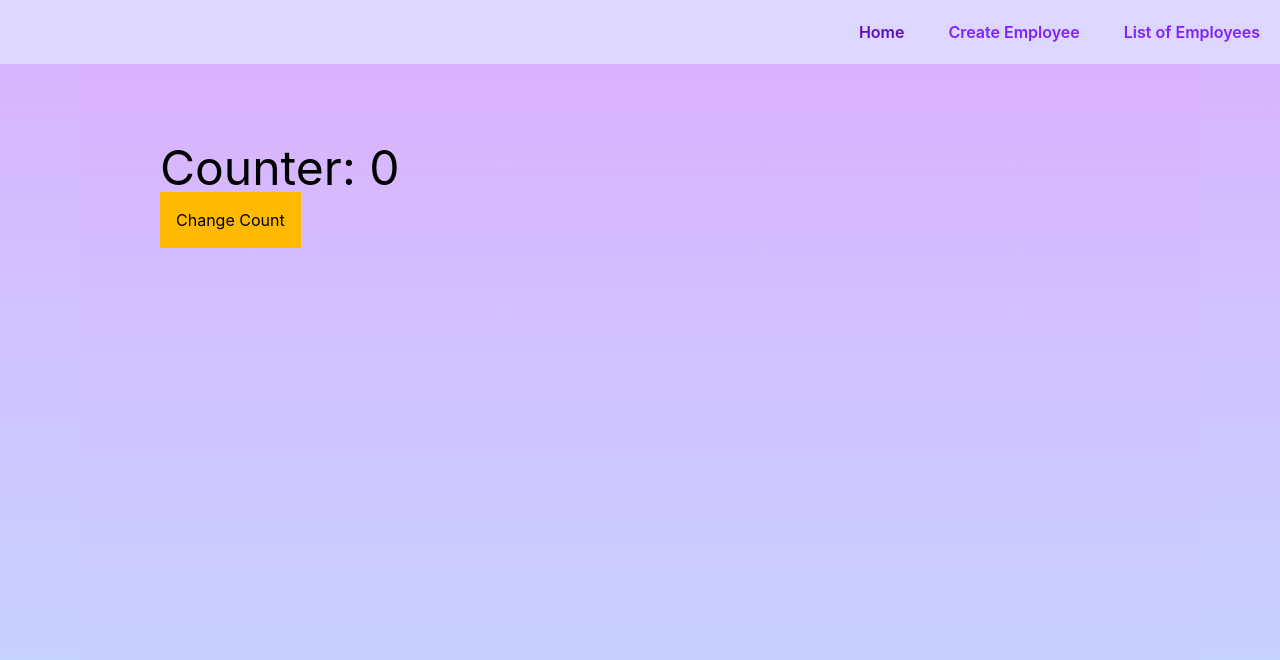
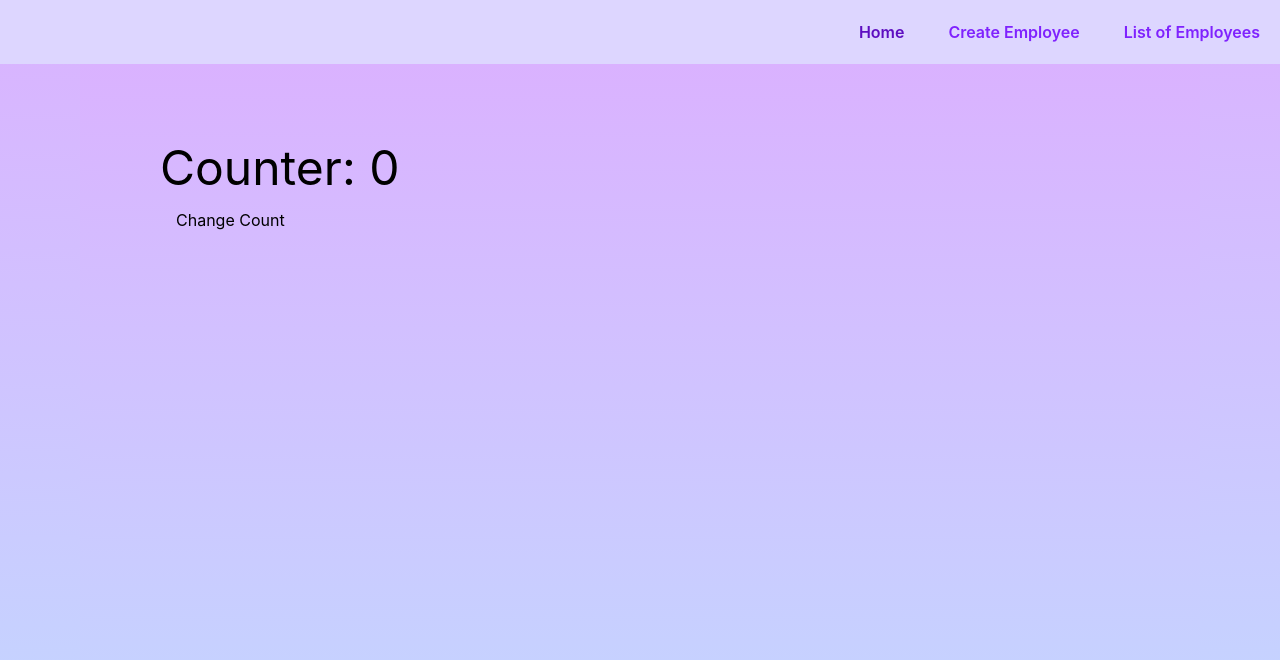
Before and after one commit to tharun-0909/Emp-App, a React app in the folder frontend/: page / in a window 1280 px wide. Shown: the top 660 px of the page. Built offline with nearby package versions, Linux system fonts and the light colour scheme; the HTML template or start-up script is replaced by a standard one.

Commit message:
Update Home.jsx

```diff
--- a/frontend/src/components/Home.jsx
+++ b/frontend/src/components/Home.jsx
@@ -6,7 +6,7 @@ function Home() {
   return (
     <div>
       <h1 className='text-5xl'>Counter: {counter}</h1>
-      <button onClick={changeCounter} className='p-4 bg-amber-400'>Change Count</button>
+      <button onClick={changeCounter} className='p-4 bg-gradient-blue 200'>Change Count</button>
     </div>
   )
 }
```
